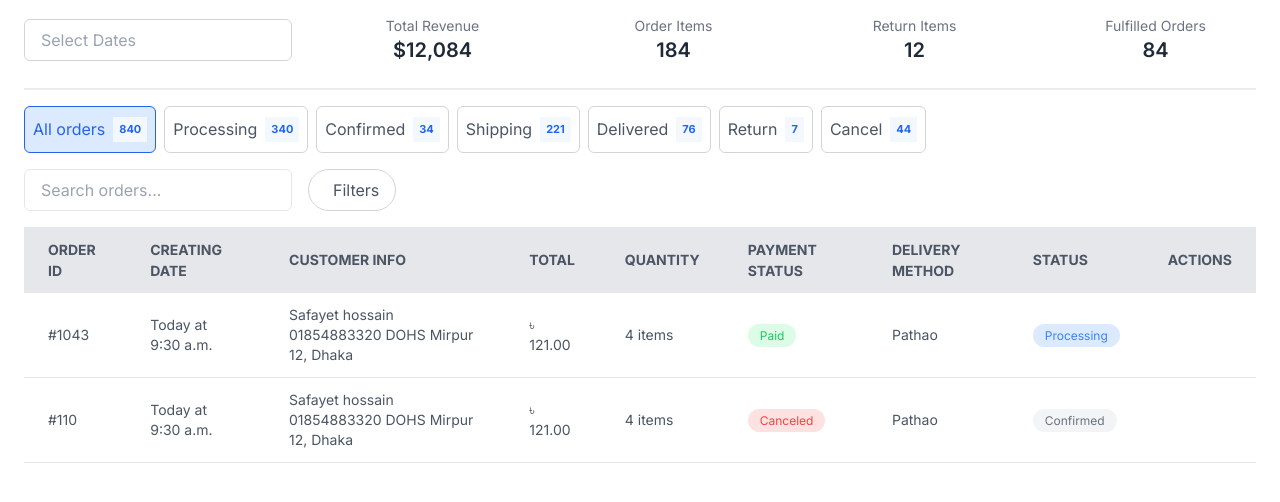
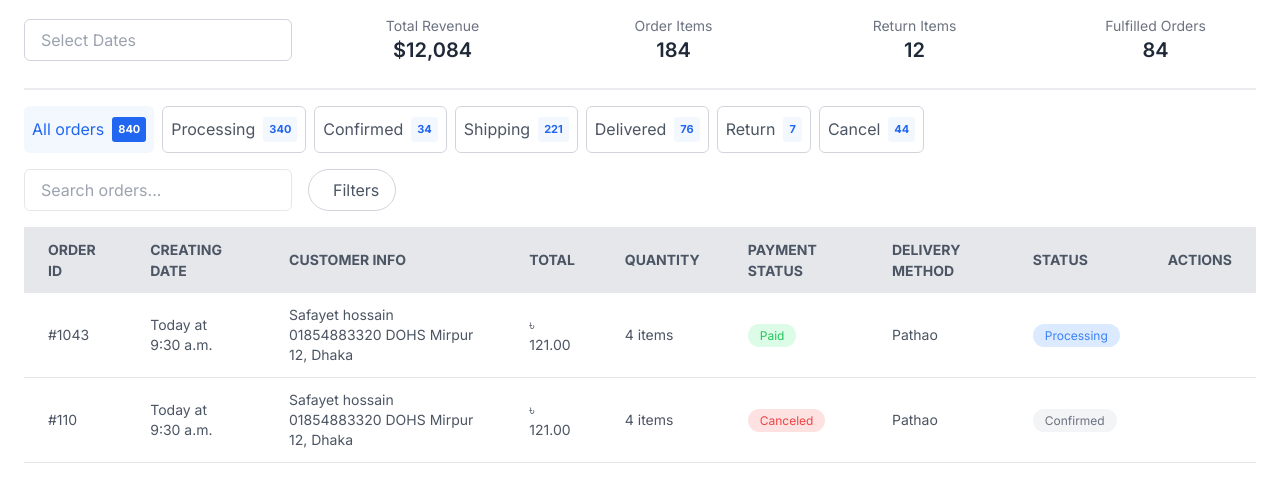
Before and after one commit to tanmoypaul1005/qzency, a Next.js app: page / in a window 1280 px wide. Shown: the top 502 px of the page. Built offline with nearby package versions, Linux system fonts and the light colour scheme.

Commit message:
chore: Update FilterButton styling and count badge appearance

```diff
--- a/app/components/filter/FilterButton.js
+++ b/app/components/filter/FilterButton.js
@@ -3,9 +3,9 @@ import React from 'react';
 const FilterButton = ({ label, count, active }) => {
   return (
     <button
-      className={`flex items-center py-2.5 px-2 rounded-md border ${active ? 'bg-blue-100 text-blue-600 border-blue-600' : 'bg-white text-gray-600 border-gray-300'} hover:bg-gray-100 transition`}
+      className={`flex items-center py-2.5 px-2 rounded-md ${active ? 'bg-[#F3F8FF] text-[#2166F0] ' : 'bg-white text-gray-600 border border-gray-300'} hover:bg-gray-100 transition`}
     >
-      {label} <span className="ml-2 text-[#2166F0] bg-[#F3F8FF] text-[11px] font-bold px-1.5 py-1">{count}</span>
+      {label} <span className={`ml-2 rounded-[3px] ${active? "bg-[#2166F0] text-white":"text-[#2166F0] bg-[#F3F8FF]"}  text-[11px] font-bold px-1.5 py-1`}>{count}</span>
     </button>
   );
 };
```
